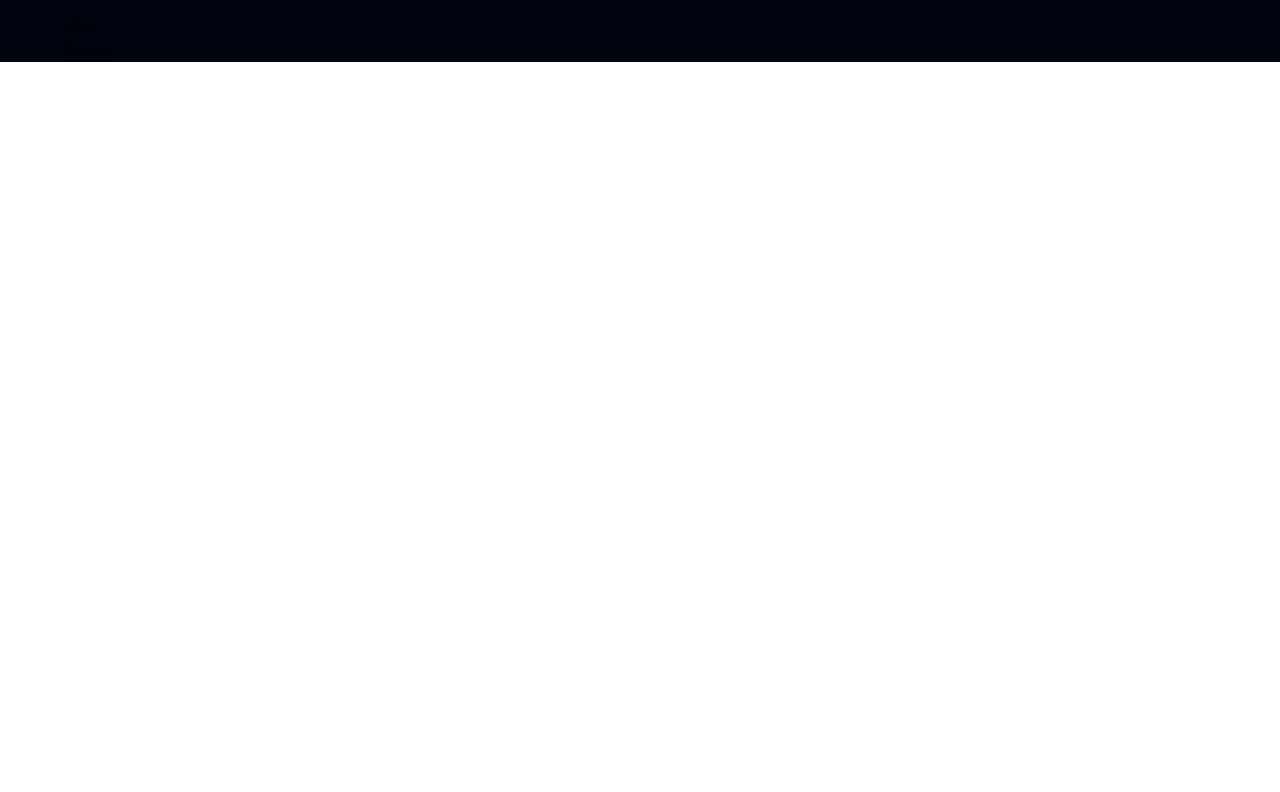
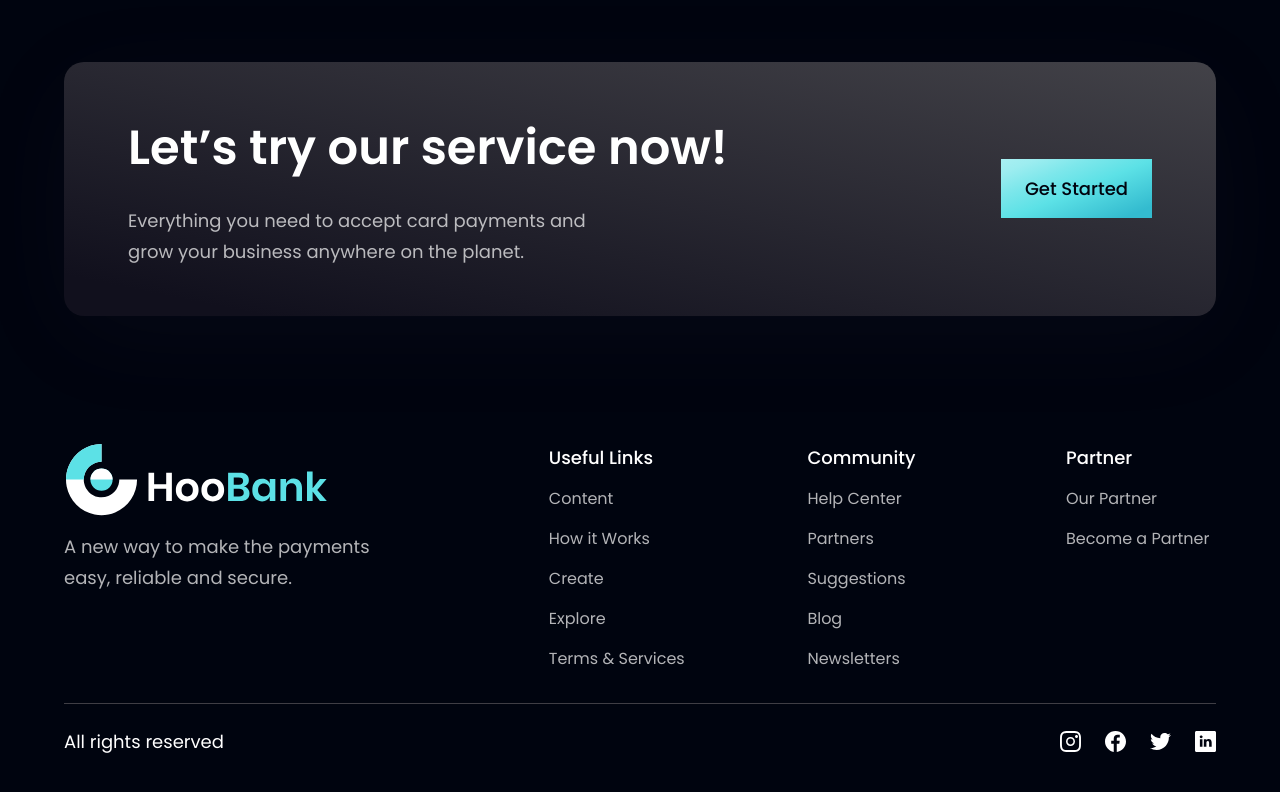
Before and after one commit to kiran-sm/bank_modren_app, a React (Vite) app: page / in a window 1280 px wide. Shown: the part 4210-5002 px from the top of the page. Before the commit the page ends 4272 px from the top, so only its background shows below. Built offline with nearby package versions, Linux system fonts and the light colour scheme.

Commit message:
Project Completed

```diff
--- a/src/component/CTA.jsx
+++ b/src/component/CTA.jsx
@@ -1,7 +1,24 @@
 import React from "react";
+import styles from "../style";
+import Button from "./Button";
 
 const CTA = () => {
-  return <div>CTA</div>;
+  return (
+    <section
+      className={`${styles.flexCenter} ${styles.padding} ${styles.marginY} sm:flex-row flex-col bg-black-gradient-2 rounded-[20px] box-shadow `}
+    >
+      <div className="flex flex-1 flex-col">
+        <h2 className={`${styles.heading2}`}>Let’s try our service now!</h2>
+        <p className={`${styles.paragraph} max-w-[470px] mt-5 `}>
+          Everything you need to accept card payments and grow your business
+          anywhere on the planet.
+        </p>
+      </div>
+      <div className={`${styles.flexCenter} sm:ml-10 ml-0 sm:mt-0 mt-10  `}>
+        <Button />
+      </div>
+    </section>
+  );
 };
 
 export default CTA;
--- a/src/component/Footer.jsx
+++ b/src/component/Footer.jsx
@@ -1,7 +1,61 @@
 import React from "react";
+import styles from "../style";
+import { logo } from "../assets";
+import { footerLinks, socialMedia } from "../constants";
 
 const Footer = () => {
-  return <div>Footer</div>;
+  return (
+    <section className={`${styles.flexCenter} ${styles.paddingY} flex-col `}>
+      <div className={`${styles.flexStart} flex-col md:flex-row mb-8 w-full `}>
+        <div className=" flex-1 flex flex-col justify-start mr-10 ">
+          <img src={logo} className="w-[266px] h-[72px] object-contain " />
+          <p className={`${styles.paragraph} mt-4 max-w-[310px] `}>
+            A new way to make the payments easy, reliable and secure.
+          </p>
+        </div>
+        <div className="flex flex-[1.5] w-full flex-row justify-between flex-wrap md:mt-0 mt-10 ">
+          {footerLinks.map((footerLink) => (
+            <div
+              key={footerLink.key}
+              className="flex flex-col ss:my-0 my-4 min-w-[150px] "
+            >
+              <h4 className="font-poppins font-medium text-[18px] leading-[27px] text-white ">
+                {footerLink.title}
+              </h4>
+              <ul className="list-none mt-4">
+                {footerLink.links.map((link, index) => (
+                  <li
+                    key={link.name}
+                    className={`font-poppins font-normal text-[16px] leading-[24px] text-dimWhite hover:text-secondary cursor-pointer ${
+                      index !== footerLink.links.length - 1 ? "mb-4" : "mb-0"
+                    } `}
+                  >
+                    {link.name}
+                  </li>
+                ))}
+              </ul>
+            </div>
+          ))}
+        </div>
+      </div>
+      <div className="flex flex-row justify-between w-full items-center pt-6 border-t-[1px] border-t-[#3f3e45] ">
+        <p className="font-poppins font-normal text-[18px] leading-[27px] text-white text-center">
+          All rights reserved
+        </p>
+        <div className="flex flex-row md:mt-0 mt-6">
+          {socialMedia.map((social, index) => (
+            <img
+              key={social.id}
+              src={social.icon}
+              className={`w-[21px] h-[21px] cursor-pointer object-contain  ${
+                index !== socialMedia.length - 1 ? "mr-6" : "mr-0"
+              } `}
+            />
+          ))}
+        </div>
+      </div>
+    </section>
+  );
 };
 
 export default Footer;
```
